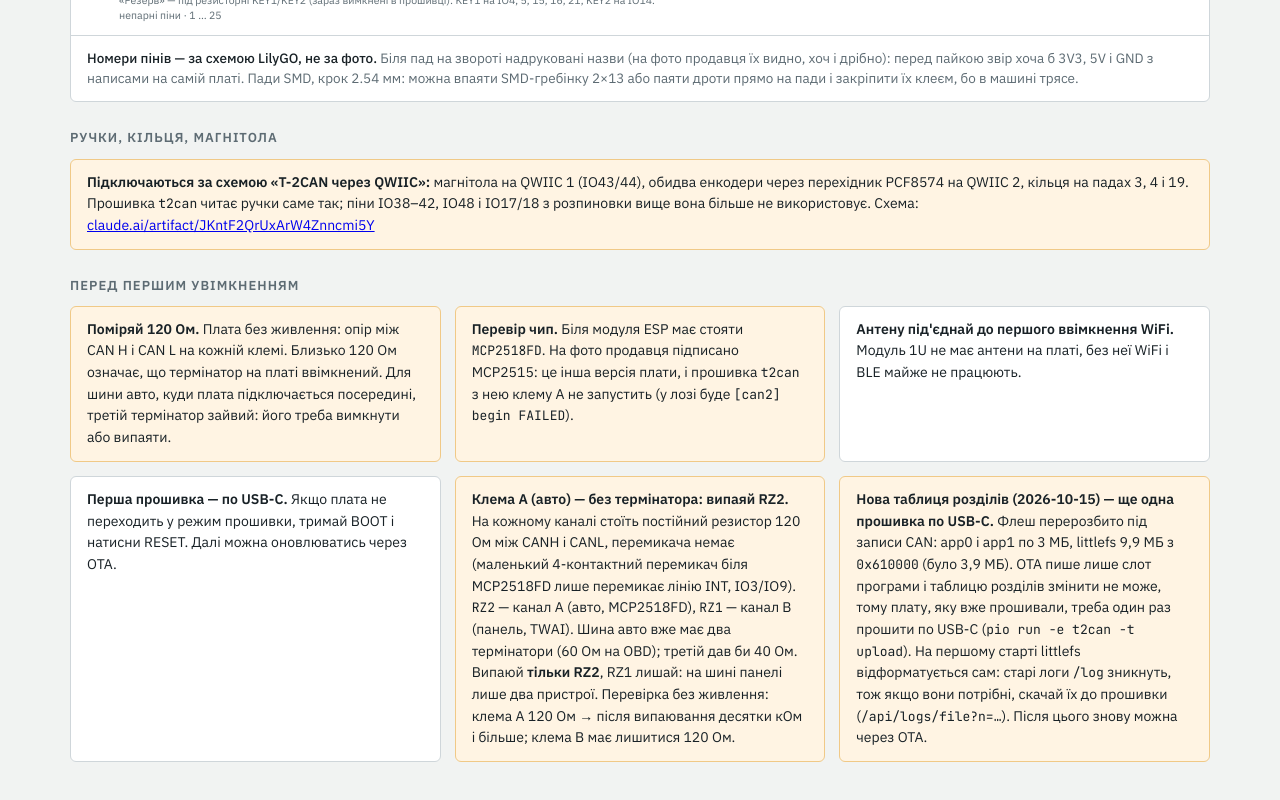
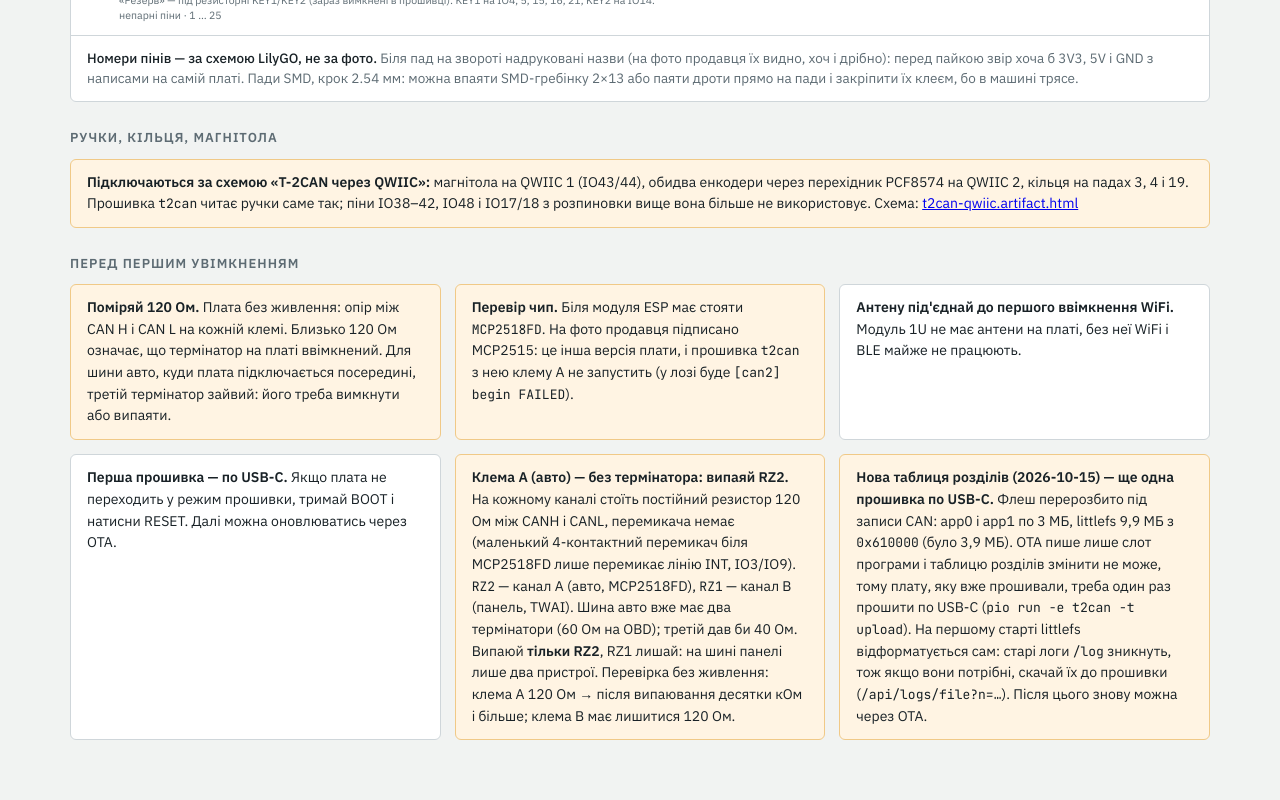
Before and after one commit to Barbedx/MegaOpen, a plain HTML site: page hardware/schematic/t2can-wiring.artifact.html in a window 1280 px wide. Shown: the part 1098-1898 px from the top of the page. Drawn offline with Linux system fonts and the light colour scheme.

Commit message:
Wiring page: link the QWIIC drawing in the repo

```diff
--- a/hardware/schematic/t2can-wiring.artifact.html
+++ b/hardware/schematic/t2can-wiring.artifact.html
@@ -239,7 +239,7 @@ svg .fn-no{font-family:"IBM Plex Sans",system-ui,sans-serif;font-size:11px;fill:
 <section>
 <h2>Ручки, кільця, магнітола</h2>
 <div class="notes">
-  <div class="note warn"><p><b>Підключаються за схемою «T-2CAN через QWIIC»:</b> магнітола на QWIIC 1 (IO43/44), обидва енкодери через перехідник PCF8574 на QWIIC 2, кільця на падах 3, 4 і 19. Прошивка <span class="mono">t2can</span> читає ручки саме так; піни IO38–42, IO48 і IO17/18 з розпиновки вище вона більше не використовує. Схема: <a href="https://claude.ai/artifact/JKntF2QrUxArW4Znncmi5Y">claude.ai/artifact/JKntF2QrUxArW4Znncmi5Y</a></p></div>
+  <div class="note warn"><p><b>Підключаються за схемою «T-2CAN через QWIIC»:</b> магнітола на QWIIC 1 (IO43/44), обидва енкодери через перехідник PCF8574 на QWIIC 2, кільця на падах 3, 4 і 19. Прошивка <span class="mono">t2can</span> читає ручки саме так; піни IO38–42, IO48 і IO17/18 з розпиновки вище вона більше не використовує. Схема: <a href="t2can-qwiic.artifact.html">t2can-qwiic.artifact.html</a></p></div>
 </div>
 </section>
 
```
